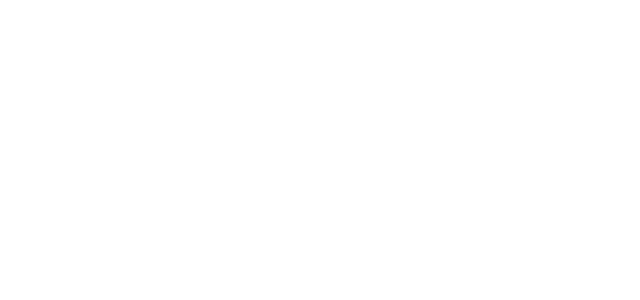
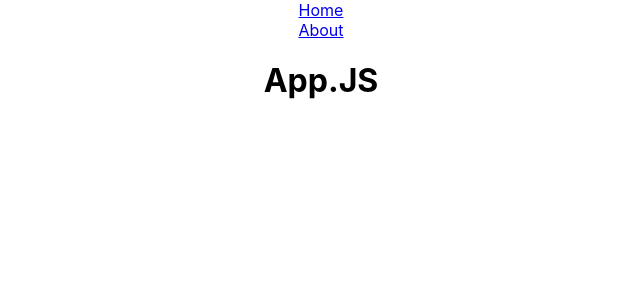
Before and after one commit to krishpatel023/learn-react, a React (Create React App) app: page / in a window 1280 px wide. Before the commit this address had no page. Shown: the top 300 px of the page, without its empty margins (319-959 px from the left). Built offline with nearby package versions, Linux system fonts and the light colour scheme.

Commit message:
Links & NavBar

```diff
--- a/src/App.js
+++ b/src/App.js
@@ -1,7 +1,8 @@
 import { BrowserRouter, Routes, Route } from 'react-router-dom';
 import React from 'react';
-import Home from './Home';
-import About from './About';
+import Home from './components/Home';
+import About from './components/About';
+import NavBar from './components/NavBar';
 
 import './App.css';
 
@@ -10,7 +11,9 @@
   return(
     <div className='App'>
       <BrowserRouter>
+      <NavBar />
       <Routes>
+      <Route path="/" element={<h1>App.JS</h1>} />
         <Route path="/home" element={<Home/>} />
         <Route path="/about" element={<About/>} />
 
--- /dev/null
+++ b/src/components/NavBar.js
@@ -0,0 +1,14 @@
+import {Link} from 'react-router-dom';
+import React from 'react';
+
+function NavBar(){
+    return(
+        <div>
+            <Link to='/home'>Home</Link>
+            <br />
+            <Link to='/about'>About</Link>
+        </div>
+    )
+}
+
+export default NavBar;
```
Also changed, not shown: src/components/About.js (renamed from src/About.js), src/components/Home.js (renamed from src/Home.js), 1 other file (tests, documents, lock files or other folders).
